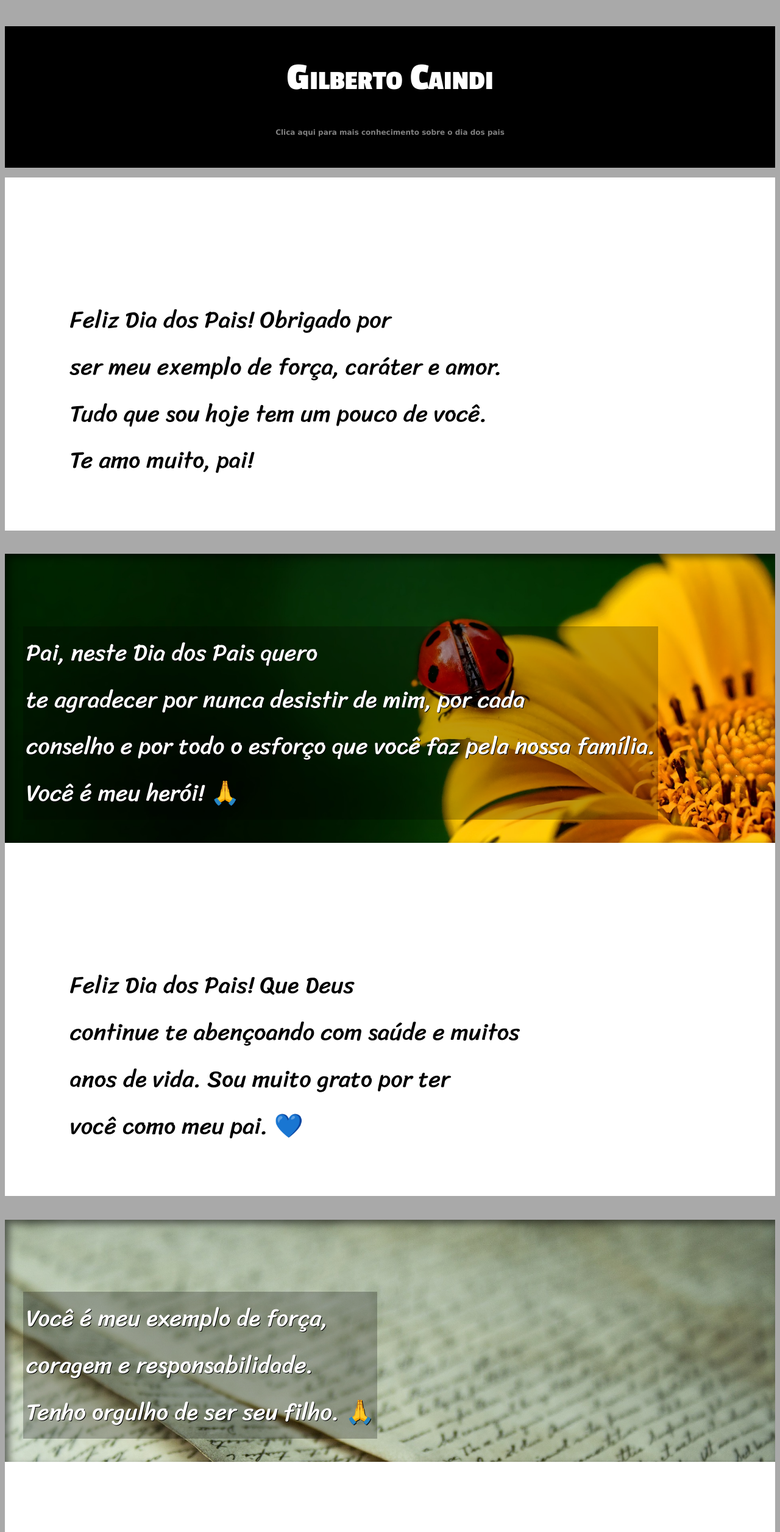
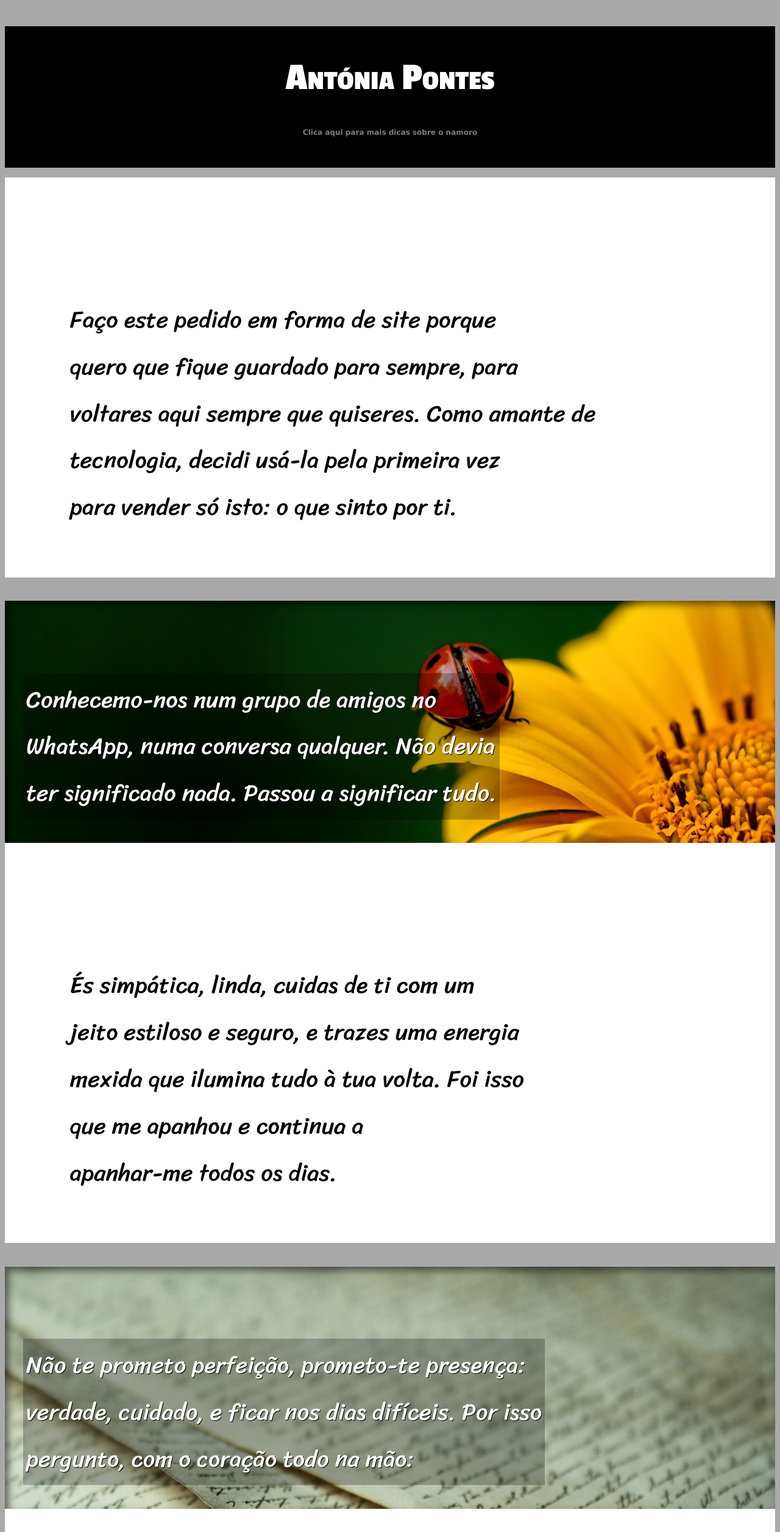
Before and after one commit to VirgilioNetoCaindi/Gilberto, a plain HTML site: page index.html in a window 1280 px wide. Shown: the top 2512 px of the page at 61% size. Drawn offline with Linux system fonts and the light colour scheme.

Commit message:
ACTUALIZEI GILBERTO

```diff
--- a/index.html
+++ b/index.html
@@ -3,49 +3,55 @@
 <head>
     <meta charset="UTF-8">
     <meta name="viewport" content="width=device-width, initial-scale=1.0">
-    <title>Gilberto Caindi</title>
+    <title>Antónia Pontes</title>
     <link rel="stylesheet" href="style.css">
 </head>
 
 <body>
     <header>
-        <h1>Gilberto Caindi</h1>
-        <p><a href="https://endiamaimprensa.com/angolanos-celebram-o-dia-do-pai/" target="_blank">Clica aqui para mais conhecimento sobre o dia dos pais</a></p>
+        <h1>Antónia Pontes</h1>
+        <p><a href="https://www.jw.org/pt/ensinos-biblicos/familia/namoro/" target="_blank"><strong>Clica aqui para mais dicas sobre o namoro</strong></a></p>
     </header>
 
     <section class="normal">
         <p>
-           Feliz Dia dos Pais! Obrigado por <br> ser meu exemplo de força, caráter e amor. <br> Tudo que sou hoje tem um pouco de você. <br> Te amo muito, pai!
+          Faço este pedido em forma de site porque <br> quero que fique guardado para sempre, para <br> voltares aqui sempre que quiseres. Como amante de <br> tecnologia, decidi usá-la pela primeira vez <br> para vender só isto: o que sinto por ti.
         </p>
     </section>
 
     <section class="imagem" id="img01">
         <p>
-            Pai, neste Dia dos Pais quero <br> te agradecer por nunca desistir de mim, por cada <br> conselho e por todo o esforço que você faz pela nossa família. <br> Você é meu herói! 🙏
+            Conhecemo-nos num grupo de amigos no <br> WhatsApp, numa conversa qualquer. Não devia <br> ter significado nada. Passou a significar tudo.
         </p>
     </section>
 
     <section class="normal">
         <p>
-           Feliz Dia dos Pais! Que Deus <br>continue te abençoando com saúde e muitos <br> anos de vida. Sou muito grato por ter <br> você como meu pai. 💙
+          És simpática, linda, cuidas de ti com um <br> jeito estiloso e seguro, e trazes uma energia <br> mexida que ilumina tudo à tua volta. Foi isso <br> que me apanhou e continua a <br> apanhar-me todos os dias.
+
         </p>
 
     </section>
 
     <section class="imagem" id="img02">
         <p>
-          Você é meu exemplo de força, <br> coragem e responsabilidade. <br> Tenho orgulho de ser seu filho. 🙏
+                    Não te prometo perfeição, prometo-te presença: <br> verdade, cuidado, e ficar nos dias difíceis. Por isso <br> pergunto, com o coração todo na mão:
+
         </p>
     </section>
 
     <section class="normal">
         <p>
-            Pai, mesmo quando não digo, eu <br>admiro muito o homem que você <br> é. Te amo muito só não sei <br> dizer nem demostrar és o único <br> homem que amo na terra Obrigado <br> por tudo que me ensinou. Feliz Dia dos Pais! 👊
+            Quero construir alguma coisa contigo. Não daqui <br> a uns anos, quando tudo estiver arrumado e perfeito. <br> Agora, com a vida como ela é  a minha, com tudo o que ainda <br> estou a construir, e a tua, do jeito que for. <br>
+
+            Por isso cheguei até aqui, com o coração todo <br> na mão e uma pergunta só. Já a fiz mil vezes <br> em silêncio, sozinho, a ver o teu nome no ecrã. <br> Hoje faço-a a sério, em  voz alta, <br> para que fique. <br>
+
+            <button>Noémia, queres namorar comigo?</button>
         </p>
     </section>
 .
 <footer>
-    <p>Site criando por técnico de <a href="https://napratica.org.br/noticias/ti-entenda-de-uma-vez-o-que-e-a-tecnologia-da-informacao">Telecnológia da Informação</a> e especializando-se em <a href="https://www.fortinet.com/br/resources/cyberglossary/what-is-cybersecurity">Segurança Cibernética</a> <strong>Virgilio Caindi</strong> para o seu daddy <strong>Gilberto Caindi</strong></p>
+    <p>Site criando por técnico de <a href="https://napratica.org.br/noticias/ti-entenda-de-uma-vez-o-que-e-a-tecnologia-da-informacao">Telecnológia da Informação</a> e especialista em <a href="https://www.fortinet.com/br/resources/cyberglossary/what-is-cybersecurity">Segurança Cibernética</a> <strong>Virgilio Caindi</strong> para a sua amada <strong>Noémia</strong></p>
 </footer>
 </body>
 </html>
```
